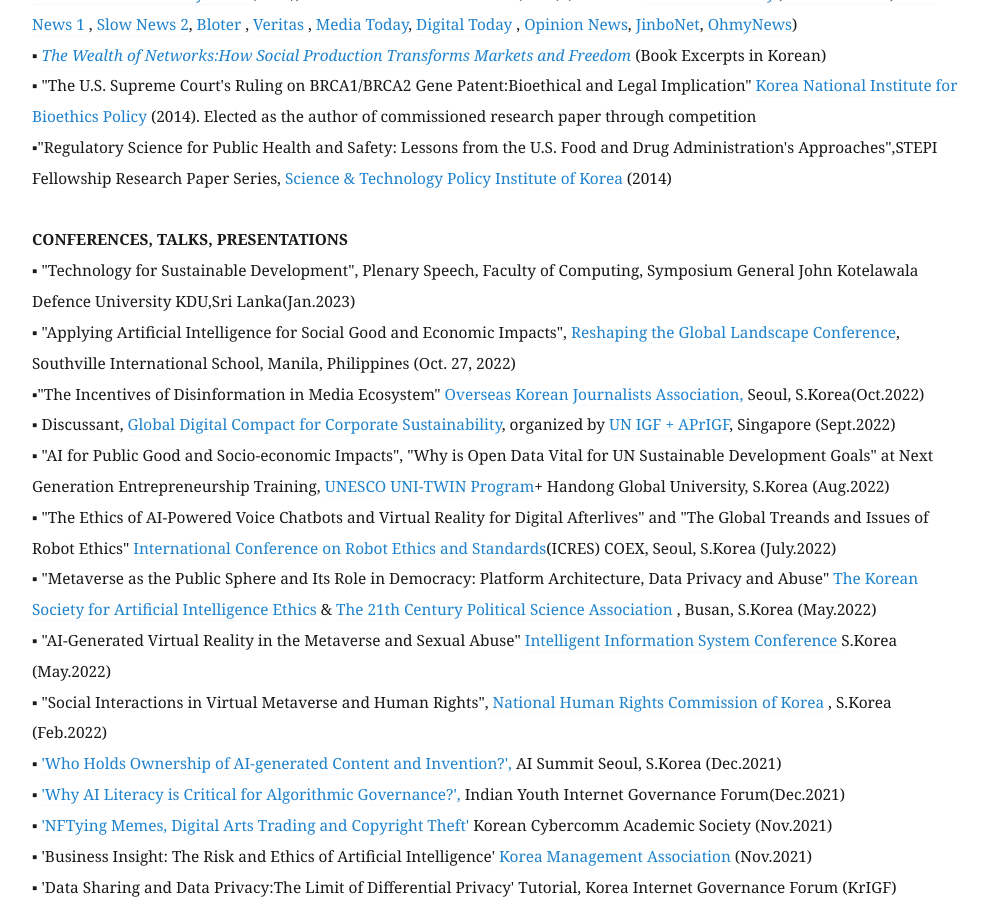
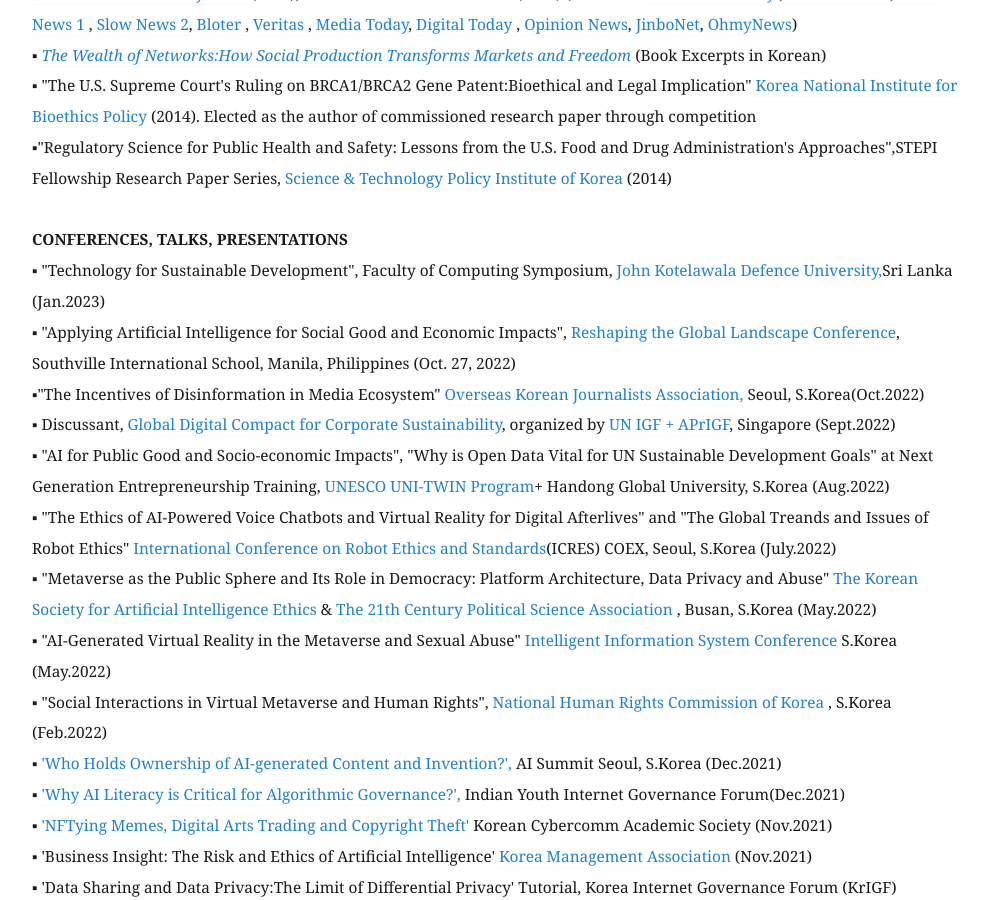
Before and after one commit to eunchangchoi/eunchangchoi.github.io, a Jekyll site: the page built from index.md, in a window 1280 px wide and 900 px high, scrolled down 3468 px. Shown: the whole window, without its empty margins (68-1057 px from the left). Built offline with Jekyll 4.4.1, drawn with Linux system fonts in a browser that asks for light colours.

Commit message:
Update index.md

```diff
--- a/index.md
+++ b/index.md
@@ -76,7 +76,7 @@
 ▪"Regulatory Science for Public Health and Safety: Lessons from the U.S. Food and Drug Administration's Approaches",STEPI Fellowship Research Paper Series,<a href="https://www.stepi.re.kr/site/stepien/main.do"> Science & Technology Policy Institute of Korea</a> (2014)<br>
      <br>
  <strong> CONFERENCES, TALKS, PRESENTATIONS </strong> <br>
-▪ "Technology for Sustainable Development", Plenary Speech, Faculty of Computing, Symposium General John Kotelawala Defence University KDU,Sri Lanka(Jan.2023) <br>
+▪ "Technology for Sustainable Development", Faculty of Computing Symposium, <a href="https://www.kdu.ac.lk/"> John Kotelawala Defence University,</a>Sri Lanka (Jan.2023) <br>
 ▪ "Applying Artificial Intelligence for Social Good and Economic Impacts", <a href="https://www.southville.edu.ph/news-ay-2022"> Reshaping the Global Landscape Conference</a>, Southville International School, Manila, Philippines (Oct. 27, 2022) <br>
 ▪"The Incentives of Disinformation in Media Ecosystem" <a href="https://www.okja.org/"> Overseas Korean Journalists Association,</a> Seoul, S.Korea(Oct.2022) <br>
 ▪ Discussant, <a href="https://www.un.org/techenvoy/global-digital-compact"> Global Digital Compact for Corporate Sustainability</a>, organized by <a href="https://ap.rigf.asia/news/2022-program-schedule/"> UN IGF + APrIGF</a>, Singapore (Sept.2022)<br>
```
